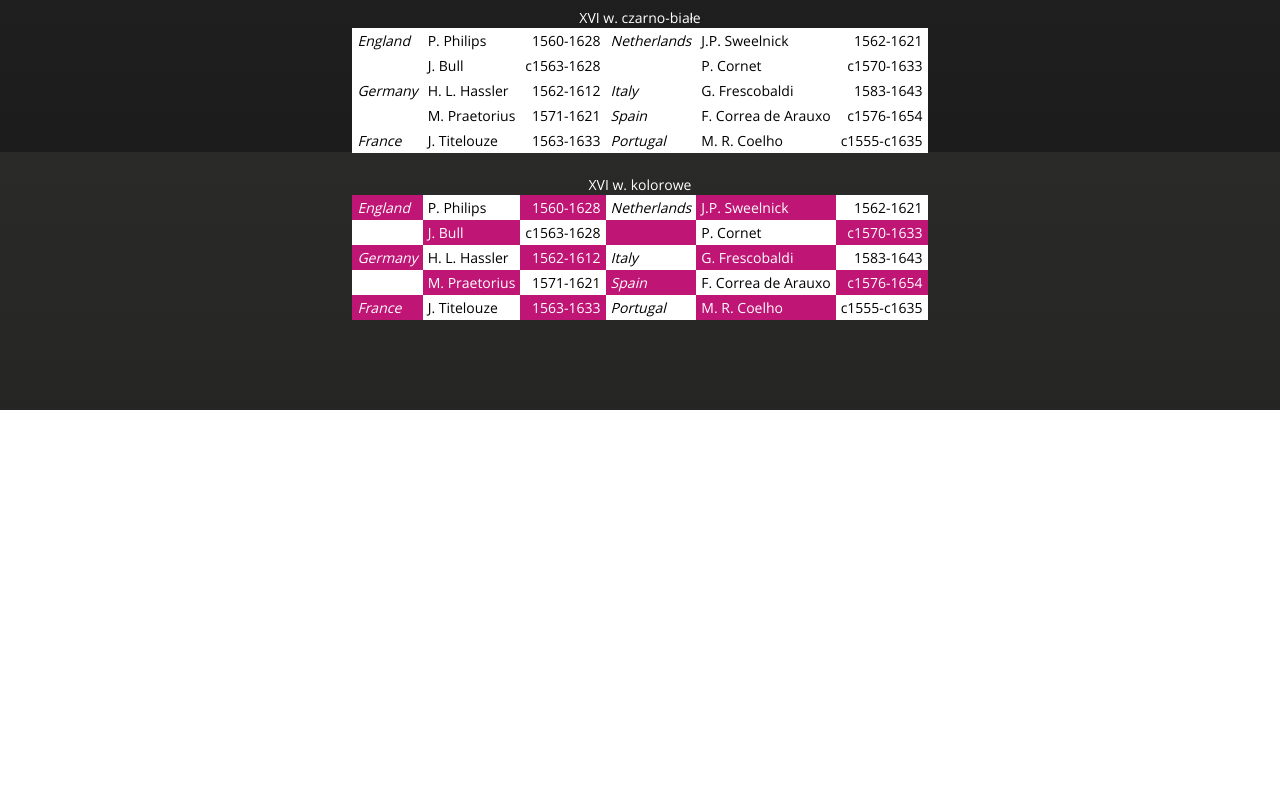
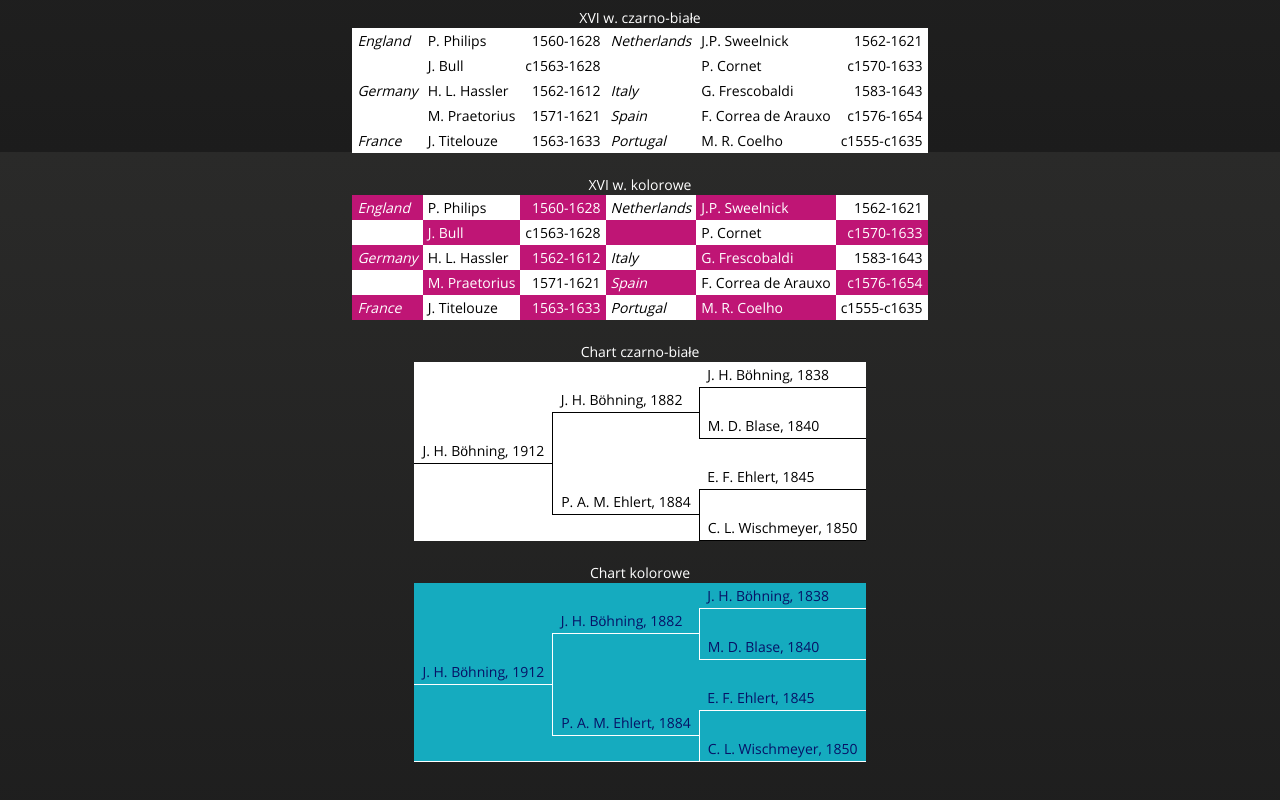
Before and after one commit to krutkowska/HCJ, a plain HTML site: page index.html in a window 1280 px wide. Shown: the part 1448-2248 px from the top of the page. Before the commit the page ends 1858 px from the top, so only its background shows below. Drawn offline with nearby package versions, Linux system fonts and the light colour scheme.

Commit message:
tabela Chart - za dużo tego jak na 1 raz

```diff
--- a/index.html
+++ b/index.html
@@ -329,6 +329,84 @@
         				<td>c1555-c1635
         			</tr>
         	</table>
+        	<br>
+			<table class="Chart">
+        		<caption>Chart czarno-białe</caption>
+        		<tr>
+        			<td>
+        			<td>
+        			<td>J. H. Böhning, 1838
+        		</tr>
+        		<tr>
+        			<td>
+        			<td>J. H. Böhning, 1882
+        			<td>
+        		</tr>
+        		<tr>
+        			<td>
+        			<td>
+        			<td>M. D. Blase, 1840
+        		</tr>
+        		<tr>
+        			<td>J. H. Böhning, 1912
+        			<td>
+        			<td>
+        		</tr>
+        		<tr>
+        			<td>
+        			<td>
+        			<td>E. F. Ehlert, 1845
+        		</tr>
+        		<tr>
+        			<td>
+        			<td>P. A. M. Ehlert, 1884
+        			<td>
+        		</tr>
+        		<tr>
+        			<td>
+        			<td>
+        			<td>C. L. Wischmeyer, 1850
+        		</tr>
+        	</table>
+        	<br>
+        	<table class="Chart" id="Chart-2">
+        		<caption>Chart kolorowe</caption>
+        		<tr>
+        			<td>
+        			<td>
+        			<td>J. H. Böhning, 1838
+        		</tr>
+        		<tr>
+        			<td>
+        			<td>J. H. Böhning, 1882
+        			<td>
+        		</tr>
+        		<tr>
+        			<td>
+        			<td>
+        			<td>M. D. Blase, 1840
+        		</tr>
+        		<tr>
+        			<td>J. H. Böhning, 1912
+        			<td>
+        			<td>
+        		</tr>
+        		<tr>
+        			<td>
+        			<td>
+        			<td>E. F. Ehlert, 1845
+        		</tr>
+        		<tr>
+        			<td>
+        			<td>P. A. M. Ehlert, 1884
+        			<td>
+        		</tr>
+        		<tr>
+        			<td>
+        			<td>
+        			<td>C. L. Wischmeyer, 1850
+        		</tr>
+        	</table>
            </article>
       </section>
   </body>
--- a/stylesheets/zadanie2.css
+++ b/stylesheets/zadanie2.css
@@ -62,3 +62,35 @@ table.XVIw#XVIw-2 tr:nth-child(even) td:nth-child(even), table.XVIw#XVIw-2 tr:nt
 	background: #BF1575;
 	color: white;
 }
+
+
+table.Chart td{
+	width:auto;
+	color:black;
+	padding:2px 8px;
+	border:none;
+}
+table.Chart tr:nth-child(2n-1) td:nth-child(3){
+	border-bottom:1px solid black;
+}
+table.Chart tr:nth-child(4n+2) td:nth-child(3), table.Chart tr:nth-child(4n+3) td:nth-child(3){
+	border-left:1px solid black;
+}
+
+
+table.Chart tr:nth-child(4n-2) td:nth-child(2){
+	border-bottom:1px solid black;
+}
+table.Chart tr:nth-child(8n-5) td:nth-child(2), table.Chart tr:nth-child(8n-4) td:nth-child(2), table.Chart tr:nth-child(8n-3) td:nth-child(2), table.Chart tr:nth-child(8n-2) td:nth-child(2){
+	border-left:1px solid black;
+}
+
+table.Chart tr:nth-child(8n-4) td:nth-child(1){
+	border-bottom:1px solid black;
+}
+
+table.Chart#Chart-2 td{
+	background: #15ABBF;
+	border-color: white;
+	color: #071266;
+}
```
